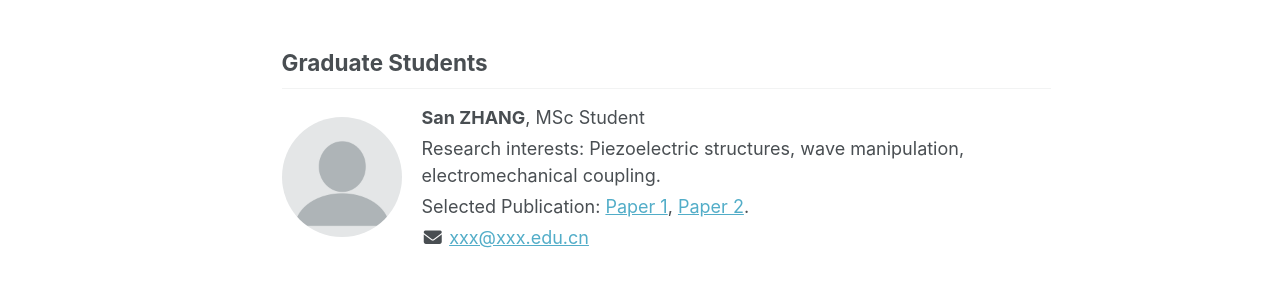
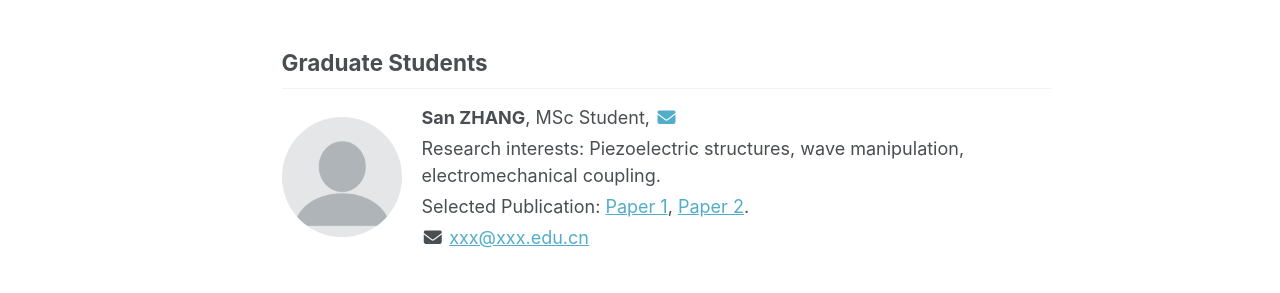
Before and after one commit to RongyuXia/rongyuxia.github.io, a Jekyll site: the page built from _pages/people.html, in a window 1280 px wide and 1286 px high. Shown: the part 420-713 px from the top of the window. Built offline with Jekyll 4.4.1, drawn with Linux system fonts in a browser that asks for light colours; a style sheet for code colours, icons or effects is not loaded.

Commit message:
Update people.html

```diff
--- a/_pages/people.html
+++ b/_pages/people.html
@@ -57,7 +57,7 @@ classes: wide
       San ZHANG
     </h3> -->
     <p style="margin:4px 0;">
-      <strong>San ZHANG</strong>, MSc Student
+      <strong>San ZHANG</strong>, MSc Student, <a href="mailto:xxx@xxx.edu.cn"><i class="fas fa-fw fa-envelope"></i></a>
     </p>
     <p style="margin:4px 0;">
       Research interests:
```
